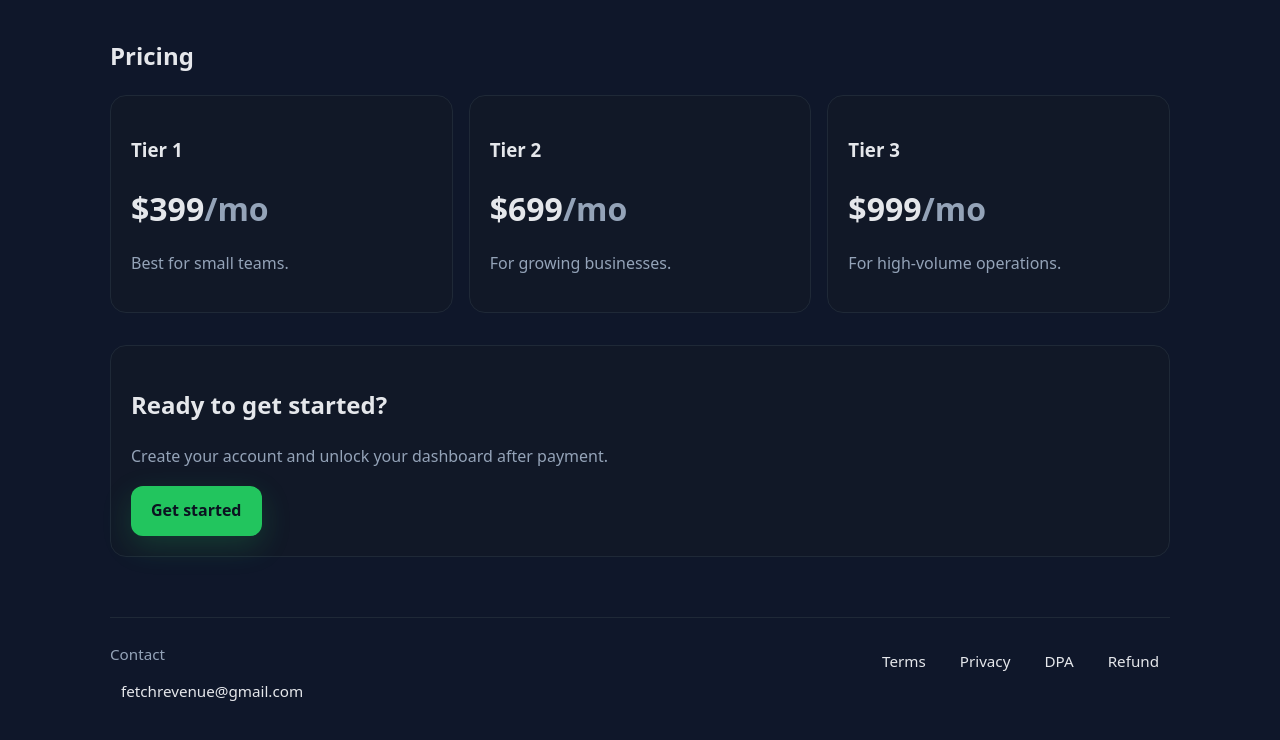
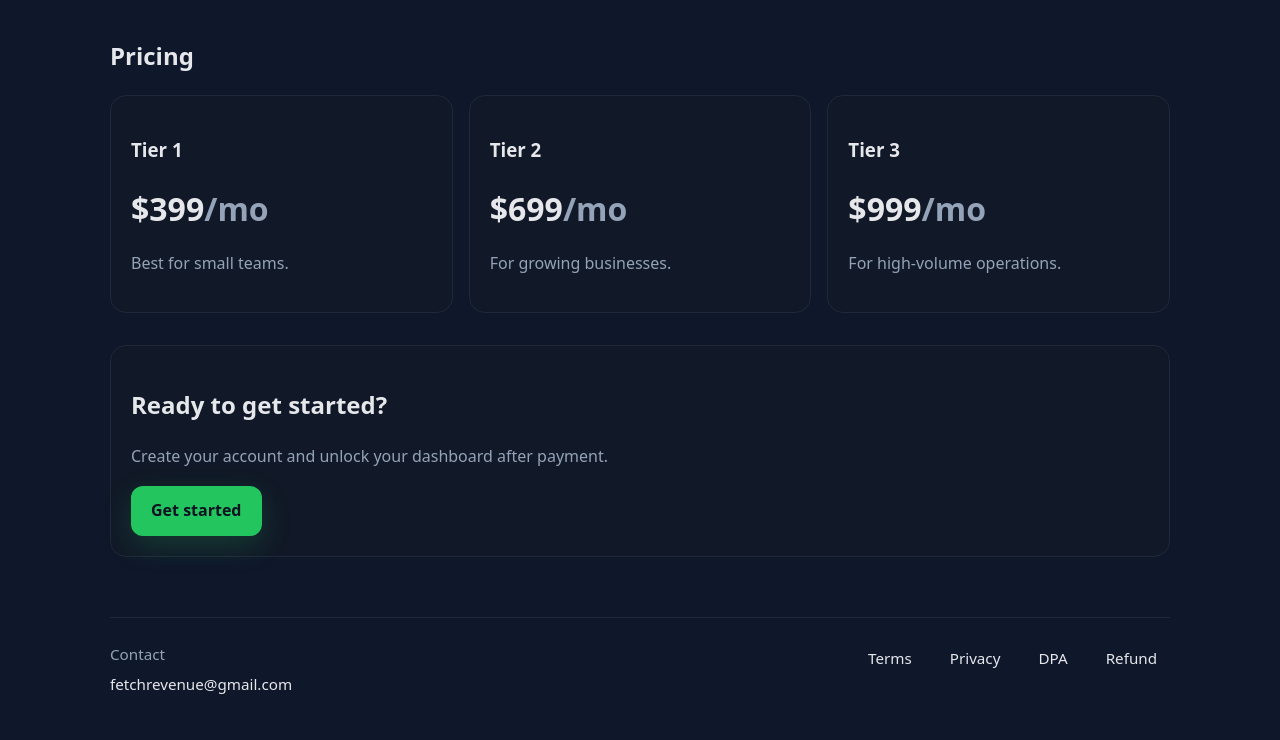
Before and after one commit to bjward-mhs/chatgpa, a plain HTML site: page index.html in a window 1280 px wide. Shown: the part 693-1433 px from the top of the page. Drawn offline with Linux system fonts and the light colour scheme.

Commit message:
Update index.html with new content

```diff
--- a/index.html
+++ b/index.html
@@ -84,6 +84,7 @@
       font-size: 0.95rem;
       display: flex;
       justify-content: space-between;
+      align-items: flex-start;
       flex-wrap: wrap;
       gap: 16px;
       border-top: 1px solid var(--border);
@@ -102,8 +103,29 @@
       color: #ffffff;
       background: rgba(34, 197, 94, 0.1);
     }
-    .footer-links { display: flex; flex-wrap: wrap; gap: 12px; }
+    .footer-links {
+      display: flex;
+      flex-wrap: wrap;
+      gap: 12px;
+      align-items: center;
+    }
+    .footer-links a {
+      display: inline-flex;
+      align-items: center;
+      line-height: 1;
+      padding: 8px 12px;
+    }
     .footer-contact { display: grid; gap: 6px; }
+    .footer-contact a {
+      padding: 0;
+      border: 0;
+      border-radius: 0;
+    }
+    .footer-contact a:hover {
+      border-color: transparent;
+      background: none;
+      color: #ffffff;
+    }
     .tag { display: inline-block; background: #0b1220; border: 1px solid var(--border); padding: 6px 10px; border-radius: 999px; color: var(--muted); font-size: 0.9rem; }
   </style>
 </head>
```
